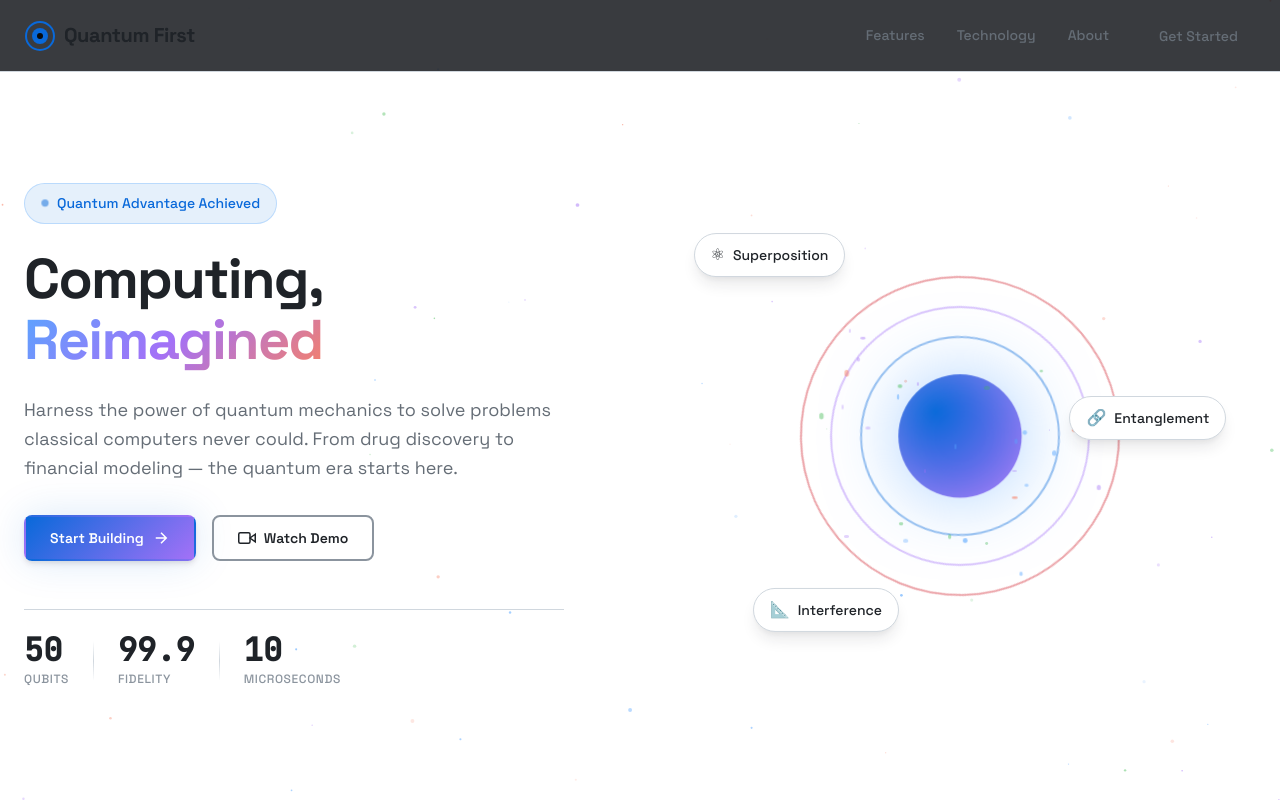
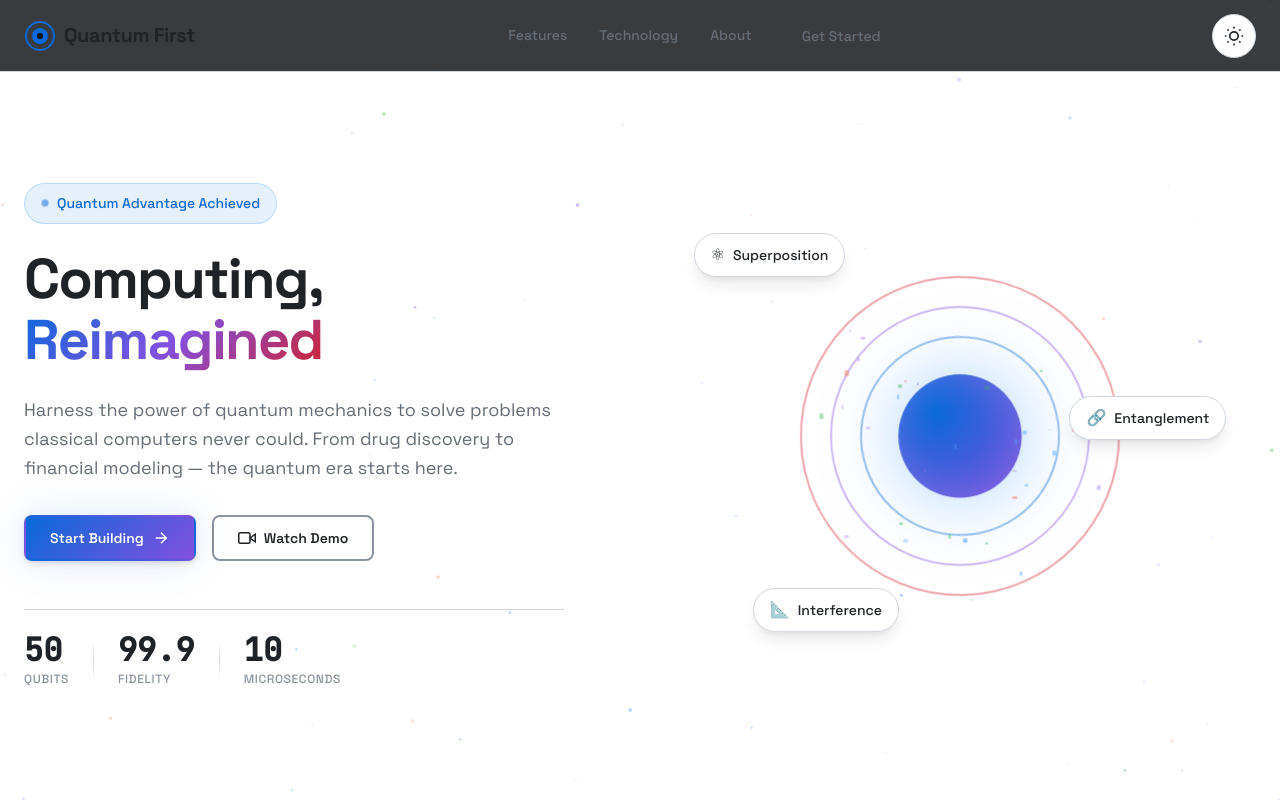
Before and after one commit to xQuantumDx/quantum-first-site, a plain HTML site: page index.html in a window 1280 px wide. Shown: the top 802 px of the page. Drawn offline with Linux system fonts and the light colour scheme.

Commit message:
feat: add dark/light mode toggle
- Add theme toggle button in navigation (top right)
- Implement theme system with CSS custom properties
- Add light theme color palette
- Add theme toggle JavaScript with localStorage persistence
- Smooth icon transitions (sun/moon)
- Respect system preference as fallback

```diff
--- a/index.html
+++ b/index.html
@@ -31,6 +31,15 @@
                 <a href="#about" class="nav-link">About</a>
                 <a href="#contact" class="nav-link btn btn-ghost">Get Started</a>
             </div>
+            <button class="theme-toggle" aria-label="Toggle theme" aria-pressed="false" title="Toggle light/dark mode">
+                <svg class="theme-icon theme-icon-sun" viewBox="0 0 24 24" fill="none" stroke="currentColor" stroke-width="2" aria-hidden="true">
+                    <circle cx="12" cy="12" r="5"/>
+                    <path d="M12 1v2M12 21v2M4.22 4.22l1.42 1.42M18.36 18.36l1.42 1.42M1 12h2M21 12h2M4.22 19.78l1.42-1.42M18.36 5.64l1.42-1.42"/>
+                </svg>
+                <svg class="theme-icon theme-icon-moon" viewBox="0 0 24 24" fill="none" stroke="currentColor" stroke-width="2" aria-hidden="true">
+                    <path d="M21 12.79A9 9 0 1 1 11.21 3 7 7 0 0 0 21 12.79z"/>
+                </svg>
+            </button>
             <button class="nav-toggle" aria-expanded="false" aria-controls="nav-menu" aria-label="Toggle menu">
                 <span class="hamburger"></span>
             </button>
--- a/script.js
+++ b/script.js
@@ -448,6 +448,44 @@
     }
 
     // ==========================================================================
+    // Theme Toggle
+    // ==========================================================================
+    function initThemeToggle() {
+        const toggle = $('.theme-toggle');
+        if (!toggle) return;
+
+        // Get saved theme or default to dark
+        const savedTheme = localStorage.getItem('theme');
+        const prefersDark = window.matchMedia('(prefers-color-scheme: dark)').matches;
+        const initialTheme = savedTheme || (prefersDark ? 'dark' : 'light');
+
+        // Apply initial theme
+        document.documentElement.setAttribute('data-theme', initialTheme);
+        toggle.setAttribute('aria-pressed', initialTheme === 'light');
+
+        toggle.addEventListener('click', () => {
+            const currentTheme = document.documentElement.getAttribute('data-theme');
+            const newTheme = currentTheme === 'dark' ? 'light' : 'dark';
+
+            document.documentElement.setAttribute('data-theme', newTheme);
+            localStorage.setItem('theme', newTheme);
+            toggle.setAttribute('aria-pressed', newTheme === 'light');
+
+            // Trigger a custom event for other components to react
+            window.dispatchEvent(new CustomEvent('themechange', { detail: { theme: newTheme } }));
+        });
+
+        // Listen for system theme changes (only if user hasn't set a preference)
+        window.matchMedia('(prefers-color-scheme: dark)').addEventListener('change', (e) => {
+            if (!localStorage.getItem('theme')) {
+                const newTheme = e.matches ? 'dark' : 'light';
+                document.documentElement.setAttribute('data-theme', newTheme);
+                toggle.setAttribute('aria-pressed', newTheme === 'light');
+            }
+        });
+    }
+
+    // ==========================================================================
     // Initialize Everything
     // ==========================================================================
     function init() {
@@ -469,6 +507,7 @@
         }
 
         // Always run these
+        initThemeToggle();
         animateCounters();
         initScrollReveal();
         initNavScroll();
--- a/style.css
+++ b/style.css
@@ -111,9 +111,41 @@
     --header-height: 72px;
 }
 
-/* Light theme (optional - for future) */
+/* Theme System */
+[data-theme="light"] {
+    --color-bg: #ffffff;
+    --color-bg-elevated: #f6f8fa;
+    --color-bg-card: #ffffff;
+    --color-bg-card-hover: #f6f8fa;
+    --color-border: #d0d7de;
+    --color-border-bright: #8b949e;
+    --color-text-primary: #1f2328;
+    --color-text-secondary: #656d76;
+    --color-text-muted: #8b949e;
+    --color-text-inverse: #ffffff;
+    --color-accent-primary: #0969da;
+    --color-accent-primary-hover: #0860ca;
+    --color-accent-primary-dim: rgba(9, 105, 218, 0.1);
+    --color-accent-secondary: #cf222e;
+    --color-accent-secondary-hover: #e34c2c;
+    --color-accent-success: #2da44e;
+    --color-accent-success-hover: #3fb950;
+    --color-accent-warning: #9a6700;
+    --color-accent-warning-hover: #bf8700;
+    --color-gradient-start: #0969da;
+    --color-gradient-mid: #8250df;
+    --color-gradient-end: #cf222e;
+    --shadow-sm: 0 1px 2px rgba(27, 31, 35, 0.05);
+    --shadow-md: 0 4px 6px -1px rgba(27, 31, 35, 0.1), 0 2px 4px -1px rgba(27, 31, 35, 0.06);
+    --shadow-lg: 0 10px 15px -3px rgba(27, 31, 35, 0.1), 0 4px 6px -2px rgba(27, 31, 35, 0.05);
+    --shadow-xl: 0 20px 25px -5px rgba(27, 31, 35, 0.1), 0 10px 10px -5px rgba(27, 31, 35, 0.04);
+    --shadow-glow: 0 0 40px rgba(9, 105, 218, 0.15);
+    --shadow-glow-accent: 0 0 60px rgba(130, 80, 223, 0.15);
+}
+
+/* System preference fallback */
 @media (prefers-color-scheme: light) {
-    :root {
+    :root:not([data-theme="dark"]) {
         --color-bg: #ffffff;
         --color-bg-elevated: #f6f8fa;
         --color-bg-card: #ffffff;
@@ -128,13 +160,20 @@
         --color-accent-primary-hover: #0860ca;
         --color-accent-primary-dim: rgba(9, 105, 218, 0.1);
         --color-accent-secondary: #cf222e;
+        --color-accent-secondary-hover: #e34c2c;
         --color-accent-success: #2da44e;
+        --color-accent-success-hover: #3fb950;
         --color-accent-warning: #9a6700;
+        --color-accent-warning-hover: #bf8700;
+        --color-gradient-start: #0969da;
+        --color-gradient-mid: #8250df;
+        --color-gradient-end: #cf222e;
         --shadow-sm: 0 1px 2px rgba(27, 31, 35, 0.05);
         --shadow-md: 0 4px 6px -1px rgba(27, 31, 35, 0.1), 0 2px 4px -1px rgba(27, 31, 35, 0.06);
         --shadow-lg: 0 10px 15px -3px rgba(27, 31, 35, 0.1), 0 4px 6px -2px rgba(27, 31, 35, 0.05);
         --shadow-xl: 0 20px 25px -5px rgba(27, 31, 35, 0.1), 0 10px 10px -5px rgba(27, 31, 35, 0.04);
         --shadow-glow: 0 0 40px rgba(9, 105, 218, 0.15);
+        --shadow-glow-accent: 0 0 60px rgba(130, 80, 223, 0.15);
     }
 }
 
@@ -456,6 +495,61 @@ p {
     .nav-links { display: flex; }
 }
 
+/* Theme Toggle */
+.theme-toggle {
+    display: flex;
+    align-items: center;
+    justify-content: center;
+    width: 44px;
+    height: 44px;
+    background: var(--color-bg-card);
+    border: 1px solid var(--color-border);
+    border-radius: var(--radius-full);
+    cursor: pointer;
+    padding: 0;
+    color: var(--color-text-primary);
+    transition: all var(--transition-base);
+    position: relative;
+}
+
+.theme-toggle:hover {
+    background: var(--color-bg-card-hover);
+    border-color: var(--color-border-bright);
+    transform: scale(1.05);
+}
+
+.theme-toggle:focus-visible {
+    outline: 2px solid var(--color-accent-primary);
+    outline-offset: 2px;
+}
+
+.theme-icon {
+    width: 20px;
+    height: 20px;
+    position: absolute;
+    transition: opacity var(--transition-base), transform var(--transition-base);
+}
+
+.theme-icon-sun {
+    opacity: 0;
+    transform: rotate(-90deg) scale(0.5);
+}
+
+.theme-icon-moon {
+    opacity: 1;
+    transform: rotate(0deg) scale(1);
+}
+
+[data-theme="light"] .theme-icon-sun {
+    opacity: 1;
+    transform: rotate(0deg) scale(1);
+}
+
+[data-theme="light"] .theme-icon-moon {
+    opacity: 0;
+    transform: rotate(90deg) scale(0.5);
+}
+
 .nav-toggle {
     display: flex;
     align-items: center;
```
